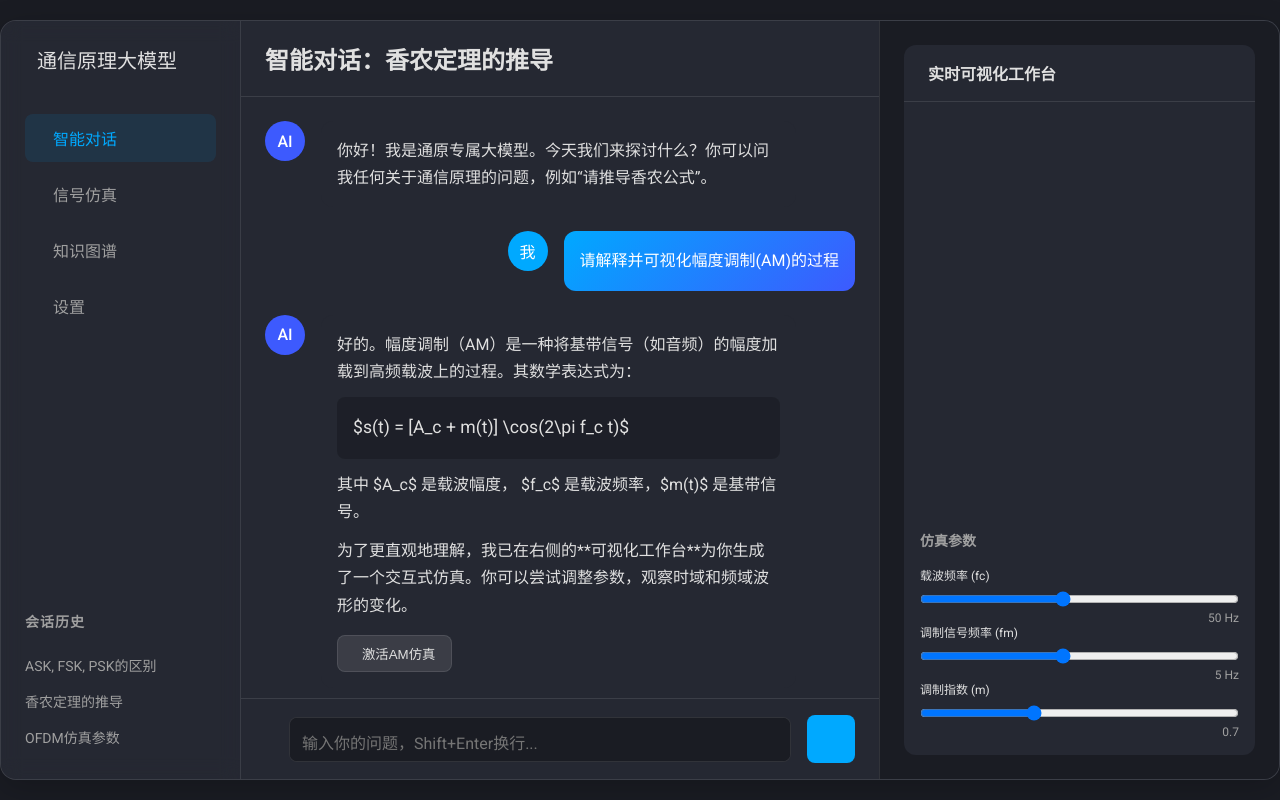
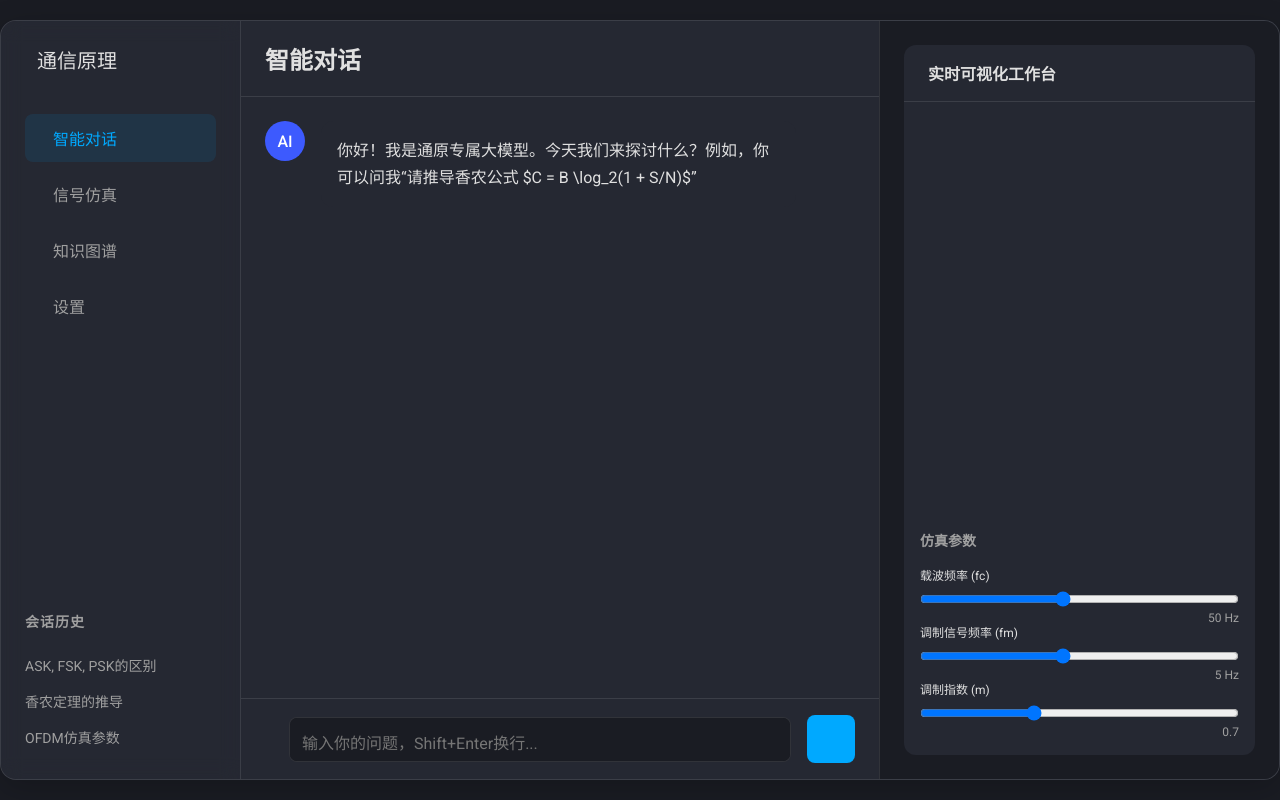
Before and after one commit to QuanZhouBuaa/communicationTheory, a plain HTML site: page index.html in a window 1280 px wide. Drawn offline with nearby package versions, Linux system fonts and the light colour scheme.

Commit message:
Update index.html

```diff
--- a/index.html
+++ b/index.html
@@ -4,17 +4,21 @@
     <meta charset="UTF-8">
     <meta name="viewport" content="width=device-width, initial-scale=1.0">
     <title>通信原理大模型 | 交互式学习平台</title>
+
+    <!-- 引入外部资源 -->
     <link rel="stylesheet" href="style.css">
-    <!-- 引入Google字体和图标库 -->
     <link href="https://fonts.googleapis.com/css2?family=Roboto:wght@300;400;500&family=JetBrains+Mono:wght@400;700&display=swap" rel="stylesheet">
     <script src="https://unpkg.com/phosphor-icons"></script>
+
     <!-- 引入KaTeX用于渲染数学公式 -->
-    <link rel="stylesheet" href="https://cdn.jsdelivr.net/npm/katex@0.16.0/dist/katex.min.css">
-    <script defer src="https://cdn.jsdelivr.net/npm/katex@0.16.0/dist/katex.min.js"></script>
+    <link rel="stylesheet" href="https://cdn.jsdelivr.net/npm/katex@0.16.9/dist/katex.min.css" integrity="sha384-n8MVd4RsNIU0KOVEMVIalternateQ9CFKPdsojpqG8w9MQTxImEkavKLXBIScHDcmathj" crossorigin="anonymous">
+    <script defer src="https://cdn.jsdelivr.net/npm/katex@0.16.9/dist/katex.min.js" integrity="sha384-XjKyOOlGwcjNTAIQHIpgOno0Hl1YQqzUOEleOLALmuqehneUG+vnGctmFAILkBCv" crossorigin="anonymous"></script>
+
     <!-- 引入Chart.js用于图表绘制 -->
     <script src="https://cdn.jsdelivr.net/npm/chart.js"></script>
 </head>
 <body>
+
     <div class="app-container">
         <!-- ======================= -->
         <!-- |      左侧导航栏      | -->
@@ -22,7 +26,7 @@
         <nav class="sidebar">
             <div class="logo">
                 <i data-phosphor="satellite" weight="fill"></i>
-                <h1>通信原理大模型</h1>
+                <h1>通信原理</h1>
             </div>
             <ul class="nav-menu">
                 <li class="active"><a href="#"><i data-phosphor="chats-circle"></i><span>智能对话</span></a></li>
@@ -45,40 +49,18 @@
         <!-- ======================= -->
         <main class="main-content">
             <header>
-                <h2>智能对话：香农定理的推导</h2>
+                <h2>智能对话</h2>
                 <div class="header-actions">
                     <button class="icon-btn"><i data-phosphor="share-network"></i></button>
                     <button class="icon-btn"><i data-phosphor="dots-three-outline" weight="fill"></i></button>
                 </div>
             </header>
             <div class="chat-area">
-                <!-- 机器人欢迎消息 -->
+                <!-- 初始欢迎消息 -->
                 <div class="message bot">
                     <div class="avatar">AI</div>
                     <div class="message-content">
-                        <p>你好！我是通原专属大模型。今天我们来探讨什么？你可以问我任何关于通信原理的问题，例如“请推导香农公式”。</p>
-                    </div>
-                </div>
-
-                <!-- 用户消息 -->
-                <div class="message user">
-                    <div class="message-content">
-                        <p>请解释并可视化幅度调制(AM)的过程</p>
-                    </div>
-                    <div class="avatar">我</div>
-                </div>
-
-                <!-- 机器人多模态消息 -->
-                <div class="message bot">
-                    <div class="avatar">AI</div>
-                    <div class="message-content">
-                        <p>好的。幅度调制（AM）是一种将基带信号（如音频）的幅度加载到高频载波上的过程。其数学表达式为：</p>
-                        <div class="formula-block">$s(t) = [A_c + m(t)] \cos(2\pi f_c t)$</div>
-                        <p>其中 $A_c$ 是载波幅度， $f_c$ 是载波频率，$m(t)$ 是基带信号。</p>
-                        <p>为了更直观地理解，我已在右侧的**可视化工作台**为你生成了一个交互式仿真。你可以尝试调整参数，观察时域和频域波形的变化。</p>
-                        <div class="action-block">
-                           <button class="action-btn" onclick="activateSimulation()"><i data-phosphor="chart-line-up"></i> 激活AM仿真</button>
-                        </div>
+                        <p>你好！我是通原专属大模型。今天我们来探讨什么？例如，你可以问我“请推导香农公式 $C = B \log_2(1 + S/N)$”</p>
                     </div>
                 </div>
             </div>
@@ -124,6 +106,7 @@
         </aside>
     </div>
 
+    <!-- 链接到您的JS文件 -->
     <script src="script.js"></script>
 </body>
 </html>
```
